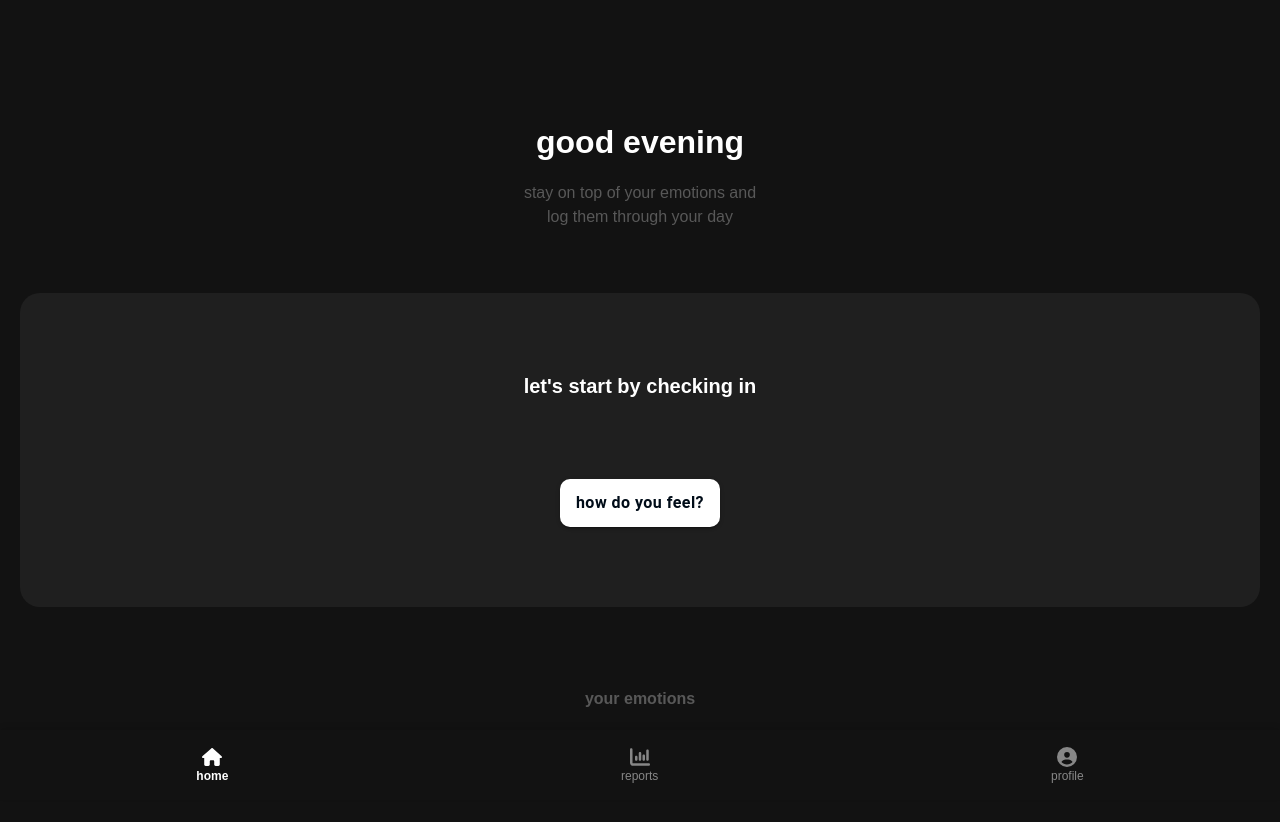
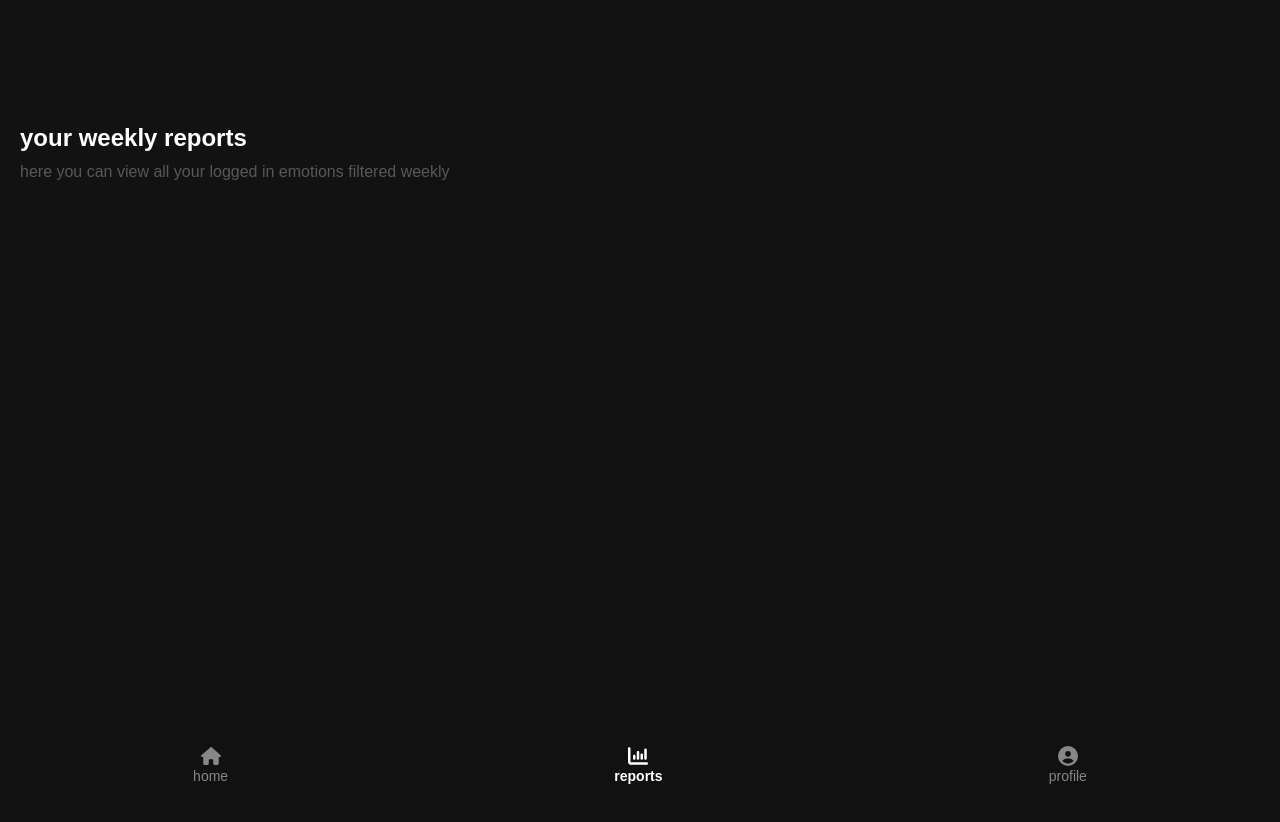
Before and after one commit to noirritchaki/emotion, a React (Create React App) app: page /reports in a window 1280 px wide. Shown: the top 822 px of the page. Built offline with nearby package versions, Linux system fonts and the light colour scheme.

Commit message:
started work on the reports page

```diff
--- a/package.json
+++ b/package.json
@@ -22,6 +22,8 @@
     "moment": "^2.29.4",
     "react": "^18.2.0",
     "react-dom": "^18.2.0",
+    "react-router": "^6.15.0",
+    "react-router-dom": "^6.15.0",
     "react-scripts": "5.0.1",
     "web-vitals": "^2.1.4"
   },
--- a/src/App.js
+++ b/src/App.js
@@ -3,6 +3,9 @@ import "./App.css";
 import { Homescreen } from "./pages/Homescreen";
 import { EmotionSteps } from "./pages/EmotionSteps";
 import React, { useState } from "react";
+import { Route, Routes } from "react-router-dom";
+import { Reports } from "./pages/Reports";
+// import { Profile } from "./pages/Profile";
 
 function App() {
   // const [selectedEmotion, setSelectedEmotion] = useState("");
--- a/src/components/Layout.js
+++ b/src/components/Layout.js
@@ -17,9 +17,15 @@ export function Layout({ title, indicator, navi, body, footer }) {
       <Box
         className={"cta-container"}
         sx={{
+          position: "fixed",
+          bottom: "0px",
           display: "flex",
           justifyContent: "center",
           alignItems: "center",
+          backgroundColor: "transparent",
+          backdropFilter: "blur(8px)",
+          width: "100%",
+          padding: "10px",
         }}
       >
         <Button
@@ -27,9 +33,7 @@ export function Layout({ title, indicator, navi, body, footer }) {
           variant="contained"
           onClick={footer.onClick}
           sx={{
-            position: "fixed",
-            bottom: "0px",
-            margin: "20px 20px 48px 20px",
+            margin: "20px 20px 20px 20px",
           }}
         >
           {footer.txt}
--- a/src/index.js
+++ b/src/index.js
@@ -1,14 +1,23 @@
-import React from 'react';
-import ReactDOM from 'react-dom/client';
-import './index.css';
-import App from './App';
-import reportWebVitals from './reportWebVitals';
+import React from "react";
+import ReactDOM from "react-dom/client";
+import "./index.css";
+import App from "./App";
+import reportWebVitals from "./reportWebVitals";
 import { useState, createContext } from "react";
+import { BrowserRouter } from "react-router-dom";
+import { Route, Routes } from "react-router-dom";
+import { Reports } from "./pages/Reports";
 
-const root = ReactDOM.createRoot(document.getElementById('root'));
+const root = ReactDOM.createRoot(document.getElementById("root"));
 root.render(
   <React.StrictMode>
-    <App />
+    <BrowserRouter>
+      <Routes>
+        <Route path="/" exact element={<App />} />
+        <Route path="/reports" exact element={<Reports />} />
+        {/* <Route path="/profile" element={<Profile />} /> */}
+      </Routes>
+    </BrowserRouter>
   </React.StrictMode>
 );
 
--- a/src/pages/Homescreen.js
+++ b/src/pages/Homescreen.js
@@ -2,6 +2,7 @@ import React from "react";
 import Button from "@mui/material/Button";
 import Divider from "@mui/material/Button";
 import "../styles/Homescreen.css";
+import { Route, Router, useNavigate } from "react-router-dom";
 import { FontAwesomeIcon } from "@fortawesome/react-fontawesome";
 import {
   faEnvelope,
@@ -9,10 +10,15 @@ import {
   faChartColumn,
   faCircleUser,
 } from "@fortawesome/free-solid-svg-icons";
+import { Switch } from "@mui/material";
 
 export function Homescreen({ onStart }) {
   const currentTime = new Date();
   const hour = currentTime.getHours();
+
+  const navigate = useNavigate();
+
+  const path = window.location.pathname;
 
   const today = new Date();
   const f = new Intl.DateTimeFormat("en-us", {
@@ -78,29 +84,33 @@ export function Homescreen({ onStart }) {
 
       <div className="navigation-bar">
         <nav className="navbar">
-          <a href="#" className="nav-link nav-link-active">
+          <div className={`nav-home ${path === "/" && "active"}`}>
+            <div className={`home-navi ${path === "/" && "active"}`}>
               <FontAwesomeIcon
                 style={{ width: "20px", height: "20px", paddingBottom: "2px" }}
                 icon={faHouse}
+                onClick={() => navigate("/")}
               />
               <span className="nav-text">home</span>
-          </a>
-
-          <a href="#" className="nav-link">
+            </div>
+            {console.log(path)}
+            <div className="report-navi">
               <FontAwesomeIcon
                 style={{ width: "20px", height: "20px", paddingBottom: "2px" }}
                 icon={faChartColumn}
+                onClick={() => navigate("/reports")}
               />
               <span className="nav-text">reports</span>
-          </a>
-
-          <a href="#" className="nav-link">
+            </div>
+            <div className="profile-navi">
               <FontAwesomeIcon
                 style={{ width: "20px", height: "20px", paddingBottom: "2px" }}
                 icon={faCircleUser}
+                onClick={() => navigate("/profile")}
               />
               <span className="nav-text">profile</span>
-          </a>
+            </div>
+          </div>
         </nav>
       </div>
     </div>
--- /dev/null
+++ b/src/pages/Reports.js
@@ -0,0 +1,76 @@
+import React from "react";
+import Button from "@mui/material/Button";
+import "../styles/Reports.css";
+import { Box, TextField, Typography } from "@mui/material";
+import { Route, Router, useNavigate } from "react-router-dom";
+import { FontAwesomeIcon } from "@fortawesome/react-fontawesome";
+import {
+  faEnvelope,
+  faHouse,
+  faChartColumn,
+  faCircleUser,
+} from "@fortawesome/free-solid-svg-icons";
+
+export function Reports() {
+  const navigate = useNavigate();
+
+  const path = window.location.pathname;
+
+  return (
+    <div className="report-page">
+      <div className="title-container">
+        <h1 className="header-text">your weekly reports</h1>
+        {/* <Typography
+          variant={"body2"}
+          className="sub-text"
+          sx={{
+            fontSize: "14px",
+            lineHeight: "150%",
+            fontWeight: "400",
+            textAlign: "left",
+            padding: "8px 20px 0px 20px",
+            minWidth: "90%",
+          }}
+        >
+          here you can view all your logged in emotions filtered weekly
+        </Typography> */}
+
+        <p className="report-sub">
+          here you can view all your logged in emotions filtered weekly
+        </p>
+      </div>
+
+      <div className="navigation-bar">
+        <nav className="navbar">
+          <div className={`nav-home ${path === "/reports" && "active"}`}>
+            <div className="home-navi">
+              <FontAwesomeIcon
+                style={{ width: "20px", height: "20px", paddingBottom: "2px" }}
+                icon={faHouse}
+                onClick={() => navigate("/")}
+              />
+              <span className="nav-text">home</span>
+            </div>
+            {console.log(path)}
+            <div className={`report-navi ${path === "/reports" && "active"}`}>
+              <FontAwesomeIcon
+                style={{ width: "20px", height: "20px", paddingBottom: "2px" }}
+                icon={faChartColumn}
+                onClick={() => navigate("/reports")}
+              />
+              <span className="nav-text">reports</span>
+            </div>
+            <div className="profile-navi">
+              <FontAwesomeIcon
+                style={{ width: "20px", height: "20px", paddingBottom: "2px" }}
+                icon={faCircleUser}
+                onClick={() => navigate("/profile")}
+              />
+              <span className="nav-text">profile</span>
+            </div>
+          </div>
+        </nav>
+      </div>
+    </div>
+  );
+}
--- a/src/styles/EmotionSteps.css
+++ b/src/styles/EmotionSteps.css
@@ -1,6 +1,10 @@
 * {
   font-family: Mulish, sans-serif;
   box-sizing: border-box;
+}
+
+body {
+  background-color: #121212;
 }
 
 .back-button {
--- a/src/styles/Homescreen.css
+++ b/src/styles/Homescreen.css
@@ -122,16 +122,21 @@
 .navigation-bar {
   position: sticky;
   bottom: 0;
+  display: flex;
+  flex-direction: row;
 }
 
 .navbar {
   bottom: 0;
   width: 100%;
   height: 70px;
-  background: #121212;
+  background: rgba(18, 18, 18, 0.7);
+  backdrop-filter: blur(32px);
   box-shadow: 0px -3px 5px 0px rgba(0, 0, 0, 0.1);
   display: flex;
   overflow-x: auto;
+  display: flex;
+  flex-direction: row;
 }
 
 .nav-link {
@@ -150,6 +155,66 @@
   white-space: nowrap;
 }
 
+.nav-home {
+  display: flex;
+
+  font-weight: 400;
+  align-items: center;
+  font-size: 14px;
+  color: #878787;
+  text-decoration: none;
+  -webkit-tap-highlight-color: transparent;
+  flex-grow: 1;
+  min-width: 50px;
+  overflow: hidden;
+  white-space: nowrap;
+}
+
+.nav-home .active {
+  color: #ffffff;
+  font-weight: 700;
+}
+
+.home-navi {
+  display: flex;
+  flex-direction: column;
+  align-items: center;
+  min-width: 50px;
+  flex-grow: 1;
+  overflow: hidden;
+  white-space: nowrap;
+}
+/*
+.home-navi .active {
+  color: #ffffff;
+  font-weight: 700;
+} */
+
+.report-navi {
+  display: flex;
+  flex-direction: column;
+  align-items: center;
+  min-width: 50px;
+  flex-grow: 1;
+  overflow: hidden;
+  white-space: nowrap;
+}
+
+.profile-navi {
+  display: flex;
+  flex-direction: column;
+  align-items: center;
+  min-width: 50px;
+  flex-grow: 1;
+  overflow: hidden;
+  white-space: nowrap;
+}
+
+.nav-home .nav-home-active {
+  color: #ffffff;
+  font-weight: 700;
+}
+
 .nav-link-active {
   color: #ffffff;
   font-weight: 700;
--- /dev/null
+++ b/src/styles/Reports.css
@@ -0,0 +1,111 @@
+* {
+  font-family: Mulish, sans-serif;
+  box-sizing: border-box;
+}
+
+html,
+body {
+  min-height: 100vh;
+  height: 100%;
+}
+
+.title-container {
+  height: 100%;
+  min-height: 100vh;
+  box-sizing: border-box;
+  padding-top: 124px;
+  width: 100%;
+}
+
+.header-text {
+  color: #ffffff;
+  font-size: 24px;
+  font-weight: 800;
+  margin: 0px 20px 0px 20px;
+}
+
+.report-sub {
+  color: #585858;
+  font-size: 16px;
+  font-weight: 400;
+  line-height: 150%;
+  padding: 8px 20px 0px 20px;
+  min-width: 80%;
+  width: 80%;
+}
+
+.navigation-bar {
+  position: sticky;
+  bottom: 0;
+  display: flex;
+  flex-direction: row;
+}
+
+.navbar {
+  bottom: 0;
+  width: 100%;
+  height: 70px;
+  background: rgba(18, 18, 18, 0.7);
+  backdrop-filter: blur(32px);
+  box-shadow: 0px -3px 5px 0px rgba(0, 0, 0, 0.1);
+  display: flex;
+  overflow-x: auto;
+  display: flex;
+  flex-direction: row;
+}
+
+.nav-link {
+  display: flex;
+  flex-direction: column;
+  font-weight: 400;
+  align-items: center;
+  justify-content: center;
+  font-size: 12px;
+  color: #878787;
+  text-decoration: none;
+  -webkit-tap-highlight-color: transparent;
+  flex-grow: 1;
+  min-width: 50px;
+  overflow: hidden;
+  white-space: nowrap;
+}
+
+.nav-home {
+  display: flex;
+
+  font-weight: 400;
+  align-items: center;
+  font-size: 14px;
+  color: #878787;
+  text-decoration: none;
+  -webkit-tap-highlight-color: transparent;
+  flex-grow: 1;
+  min-width: 50px;
+  overflow: hidden;
+  white-space: nowrap;
+}
+
+.nav-home .active {
+  color: #ffffff;
+  font-weight: 700;
+}
+
+.home-navi {
+  display: flex;
+  flex-direction: column;
+  align-items: center;
+  min-width: 50px;
+  flex-grow: 1;
+  overflow: hidden;
+  white-space: nowrap;
+}
+
+.report-navi {
+  display: flex;
+  flex-direction: column;
+  align-items: center;
+  min-width: 50px;
+  flex-grow: 1;
+  overflow: hidden;
+  white-space: nowrap;
+}
```
Also changed, not shown: 1 other file (tests, documents, lock files or other folders). Lines whose indentation alone changed are shown as unchanged.
